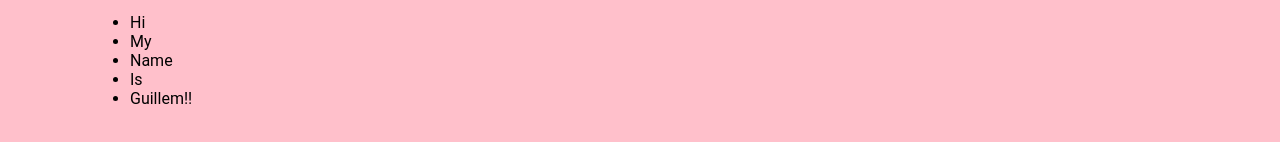
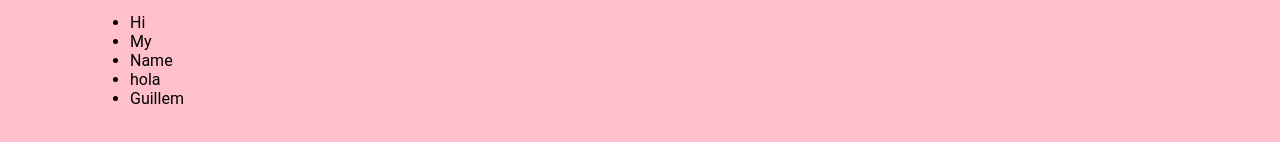
Before and after one commit to guillemdlopez/webpack-boilerplate, a React app: page / in a window 1280 px wide. Shown: the part 1102-1244 px from the top of the page. Built offline with nearby package versions, Linux system fonts and the light colour scheme.

Commit message:
enabled react hot reloading

```diff
--- a/babel.config.js
+++ b/babel.config.js
@@ -1,4 +1,4 @@
-const plugins = ['@babel/plugin-syntax-jsx'];
+const plugins = [];
 
 if (process.env.NODE_ENV === 'development') {
   plugins.push('react-refresh/babel');
@@ -6,9 +6,7 @@ if (process.env.NODE_ENV === 'development') {
 module.exports = {
   presets: [
     '@babel/preset-env',
-    // Runtime automatic with React 17+ allows not importing React
-    // in files only using JSX (no state or React methods)
     ['@babel/preset-react', { runtime: 'automatic' }],
   ],
-  plugins: plugins,
+  plugins,
 };
--- a/src/index.js
+++ b/src/index.js
@@ -1,6 +1,5 @@
 import './style/stylesheets/index.scss';
+import { render } from 'react-dom';
+import App from './javascript/App';
 
-import ReactDOM from 'react-dom';
-import App from './javascript/app';
-
-ReactDOM.render(<App />, document.getElementById('root'));
+render(<App />, document.getElementById('root'));
--- a/src/javascript/App.jsx
+++ b/src/javascript/App.jsx
@@ -1,4 +1,3 @@
-import React from 'react';
 import smiley from '../style/images/smiley.png';
 
 const App = () => {
@@ -12,8 +11,8 @@ const App = () => {
         <li>Hi</li>
         <li>My</li>
         <li>Name</li>
-        <li>Is</li>
-        <li>Guillem!!</li>
+        <li>hola</li>
+        <li>Guillem</li>
       </ul>
     </div>
   );
--- a/webpack.config.js
+++ b/webpack.config.js
@@ -48,7 +48,7 @@ module.exports = {
       },
     ],
   },
-  plugins: plugins,
+  plugins,
   devtool: 'source-map',
   resolve: {
     extensions: ['.js', '.jsx'],
```
